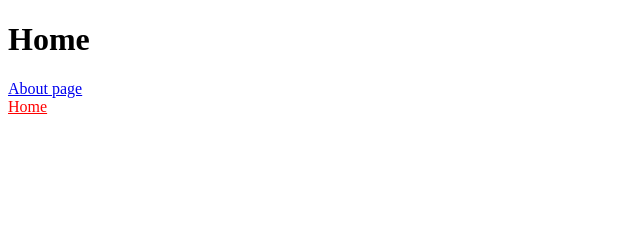
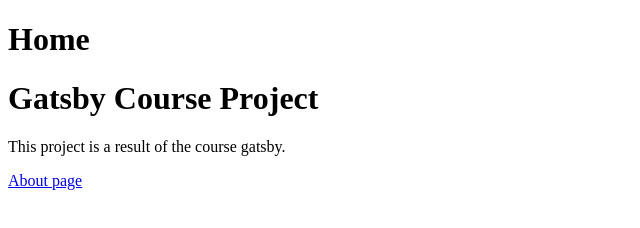
Before and after one commit to mocariz/gatsby-course, a Gatsby site: page / in a window 1280 px wide. Shown: the whole page, without its empty margins (0-640 px from the left). Built offline with nearby package versions, Linux system fonts and the light colour scheme; Gatsby itself is replaced by a stand-in of ours.

Commit message:
:heavy_plus_sign:  Created component Profile

```diff
--- a/package.json
+++ b/package.json
@@ -32,7 +32,8 @@
     "start": "npm run develop",
     "serve": "gatsby serve",
     "clean": "gatsby clean",
-    "test": "echo \"Write tests! -> https://gatsby.dev/unit-testing\" && exit 1"
+    "test": "echo \"Write tests! -> https://gatsby.dev/unit-testing\" && exit 1",
+    "develop-playground": "GATSBY_GRAPHQL_IDE=playground gatsby develop"
   },
   "repository": {
     "type": "git",
--- /dev/null
+++ b/src/components/Profile/index.js
@@ -0,0 +1,30 @@
+import React from "react"
+import { useStaticQuery, graphql } from "gatsby"
+
+const Profile = () => {
+  const {
+    site: {
+      siteMetadata: { title, position, description }
+    }
+  } = useStaticQuery(graphql`
+    query MySiteMetadata {
+      site {
+        siteMetadata {
+          title
+          description
+          author
+        }
+      }
+    }
+  `)
+
+  return (
+    <div className="Profile-wrapper">
+      <h1>{title}</h1>
+      <h2>{position}</h2>
+      <p>{description}</p>
+    </div>
+  )
+}
+
+export default Profile
--- a/src/pages/index.js
+++ b/src/pages/index.js
@@ -3,15 +3,16 @@
 
 import Layout from "../components/layout"
 import SEO from "../components/seo"
+import Profile from "../components/Profile"
 
 const IndexPage = () => (
   <Layout>
     <SEO title="Home" />
     <h1>Home</h1>
 
+    <Profile />
+
     <Link to="/about">About page</Link>
-    <br />
-    <Link activeStyle={{ color: 'red' }} to="/">Home</Link>
 
   </Layout>
 )
```
